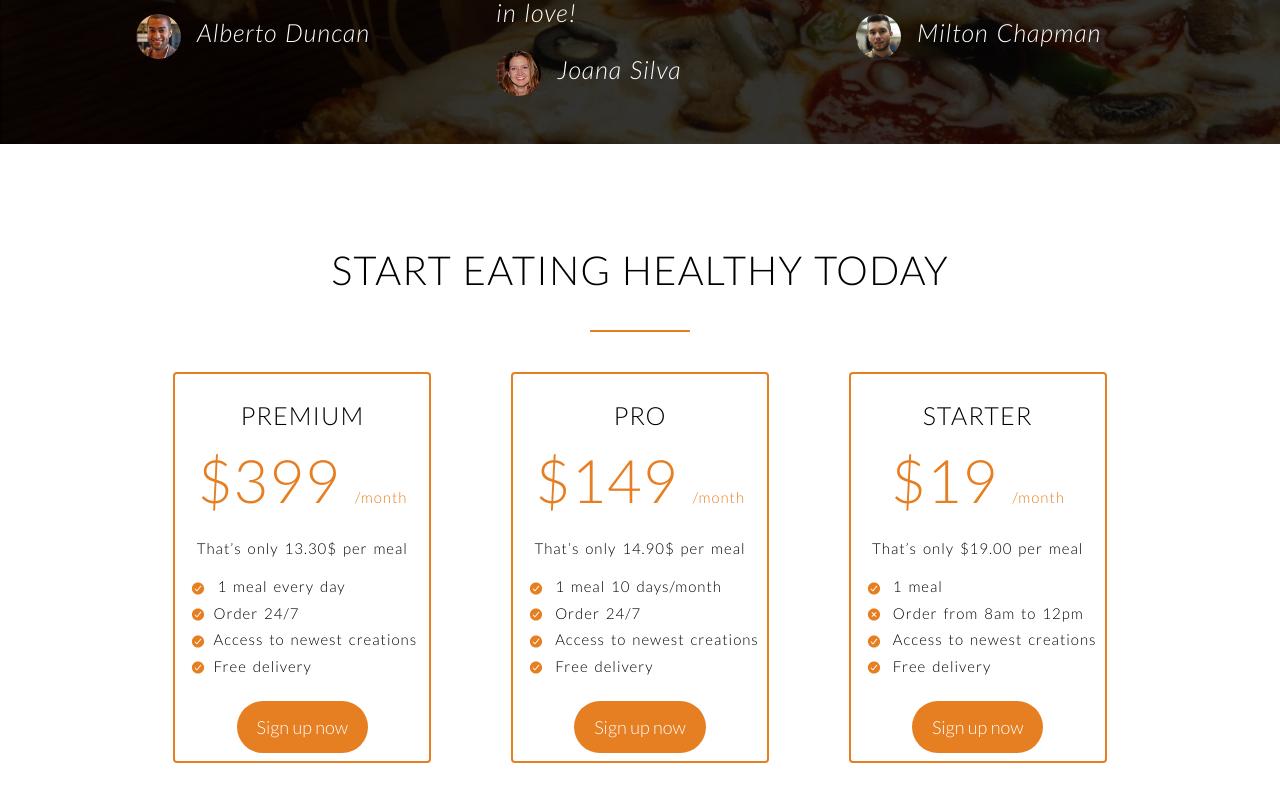
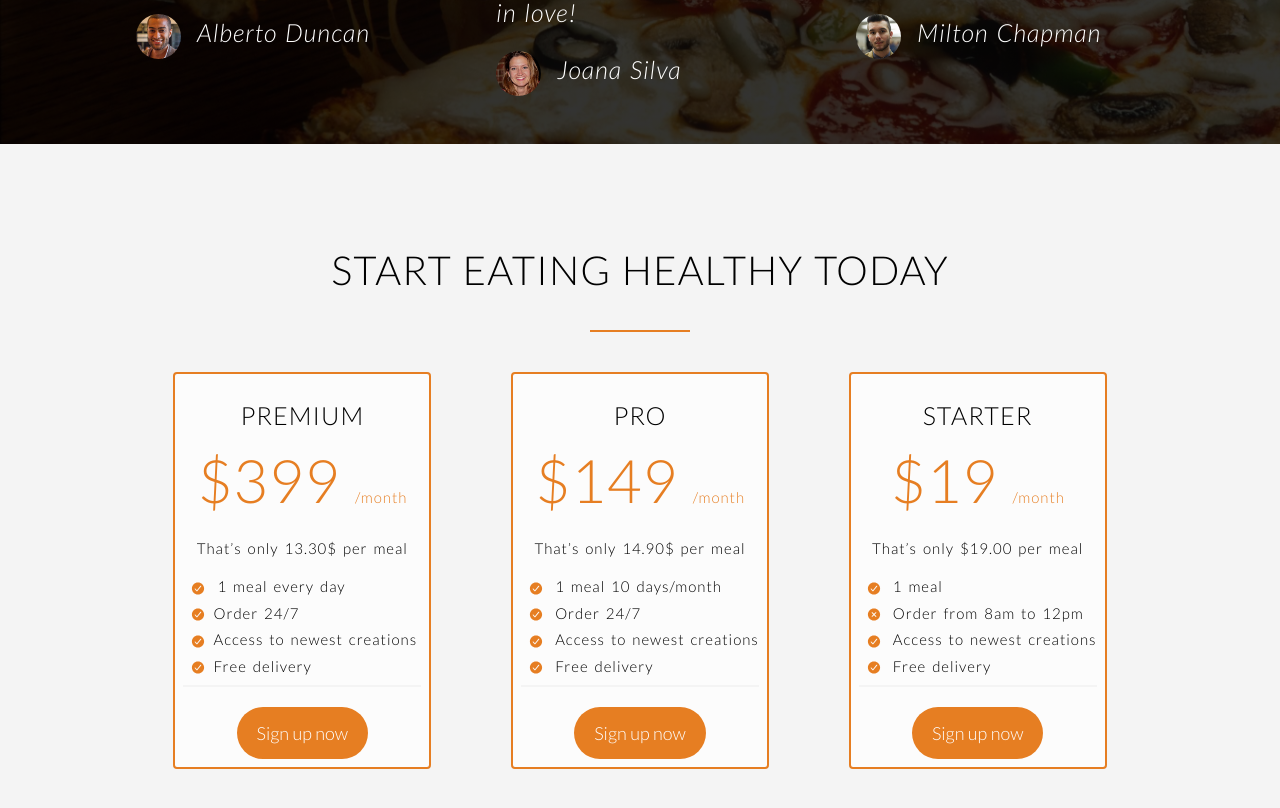
Before and after one commit to kwakufosu/OmniFood-Clone, a website: page public/index.html in a window 1280 px wide. Shown: the part 4039-4847 px from the top of the page. Before the commit the page ends 4802 px from the top, so only its background shows below. Drawn offline with nearby package versions, Linux system fonts and the light colour scheme.

Commit message:
Added some finishing touches to meal plan

```diff
--- a/public/index.html
+++ b/public/index.html
@@ -516,7 +516,7 @@
     </section>
 
     <!-- Plans -->
-    <section class="pt-[40px]">
+    <section class="pt-[40px] bg-[#f4f4f4] pb-[80px]">
       <div
         class="container mx-auto max-w-fit text-black [word-spacing:2px] tracking-[1px] text-center font-light pt-14 md:text-[25px]"
       >
@@ -527,14 +527,14 @@
           class="h-[2px] w-[100px] mx-auto mt-[20px] mb-[40px] bg-[#e67e22]"
         ></div>
 
-        <div class=" font-light grid-cols-3  md:gap-x-20 md:grid ">
-          <div class=" mb-8 border-2 rounded border-[#e67e22] p-2 md:mb-0">
+        <div class="font-light grid-cols-3 md:gap-x-20 md:grid ">
+          <div class="mb-8 border-2 rounded border-[#e67e22] p-2 md:mb-0 bg-[#fcfcfc]">
             <h3 class="uppercase text-[100%] mt-[15px]">Premium</h3>
             <p class="text-[#e67e22] text-[60px] mb-3">
               $399 <span class="text-[15px]">/month</span>
             </p>
             <p class="mb-3 text-[15px]">That’s only 13.30$ per meal</p>
-            <ul class=" text-left text-[15px] mb-[20px]">
+            <ul class="text-left text-[15px] mb-[20px]">
               <li class="py-1">
                 <ion-icon
                   name="checkmark-circle"
@@ -549,17 +549,17 @@
                 ></ion-icon
                 >Order 24/7
               </li>
-              <li class="pb-1 ">
+              <li class="pb-1">
                 <ion-icon
                   name="checkmark-circle"
                   class="w-[30px] text-center align-middle text-[#e67e22]"
                 ></ion-icon
                 >Access to newest creations
               </li>
-              <li class="pb-1">
+              <li class="pb-2 border-b-2 border-[#f4f4f4] ">
                 <ion-icon
                   name="checkmark-circle"
-                  class="w-[30px] text-center align-middle  text-[#e67e22]"
+                  class="w-[30px] text-center align-middle text-[#e67e22]"
                 ></ion-icon
                 >Free delivery
               </li>
@@ -575,7 +575,7 @@
           </div>
 
           <!-- 2nd card -->
-          <div class="mb-8 border-2 rounded border-[#e67e22] p-2 md:mb-0">
+          <div class="mb-8 border-2 rounded border-[#e67e22] bg-[#fcfcfc] p-2 md:mb-0">
             <h3 class="uppercase text-[100%] mt-[15px]">Pro</h3>
             <p class="text-[#e67e22] text-[60px] mb-3">
               $149 <span class="text-[15px]">/month</span>
@@ -603,7 +603,7 @@
                 ></ion-icon
                 >Access to newest creations
               </li>
-              <li class="pb-1">
+              <li class="pb-2 border-b-2 border-[#f4f4f4] ">
                 <ion-icon
                   name="checkmark-circle"
                   class="w-[30px] text-center align-middle mr-1 text-[#e67e22]"
@@ -622,7 +622,7 @@
           </div>
 
           <!-- 3rd card -->
-          <div class="mb-8 border-2 rounded border-[#e67e22] p-2 md:mb-0">
+          <div class="mb-8 border-2 rounded border-[#e67e22] bg-[#fcfcfc] p-2 md:mb-0">
             <h3 class="uppercase text-[100%] mt-[15px]">Starter</h3>
             <p class="text-[#e67e22] text-[60px] mb-3">
               $19 <span class="text-[15px]">/month</span>
@@ -650,7 +650,7 @@
                 ></ion-icon
                 >Access to newest creations
               </li>
-              <li class="pb-1">
+              <li class="pb-2 border-b-2 border-[#f4f4f4] ">
                 <ion-icon
                   name="checkmark-circle"
                   class="w-[30px] text-center align-middle mr-1 text-[#e67e22]"
@@ -667,7 +667,6 @@
               </button>
             </div>
           </div>
-
         </div>
       </div>
     </section>
```
Also changed, not shown: public/main.css.
